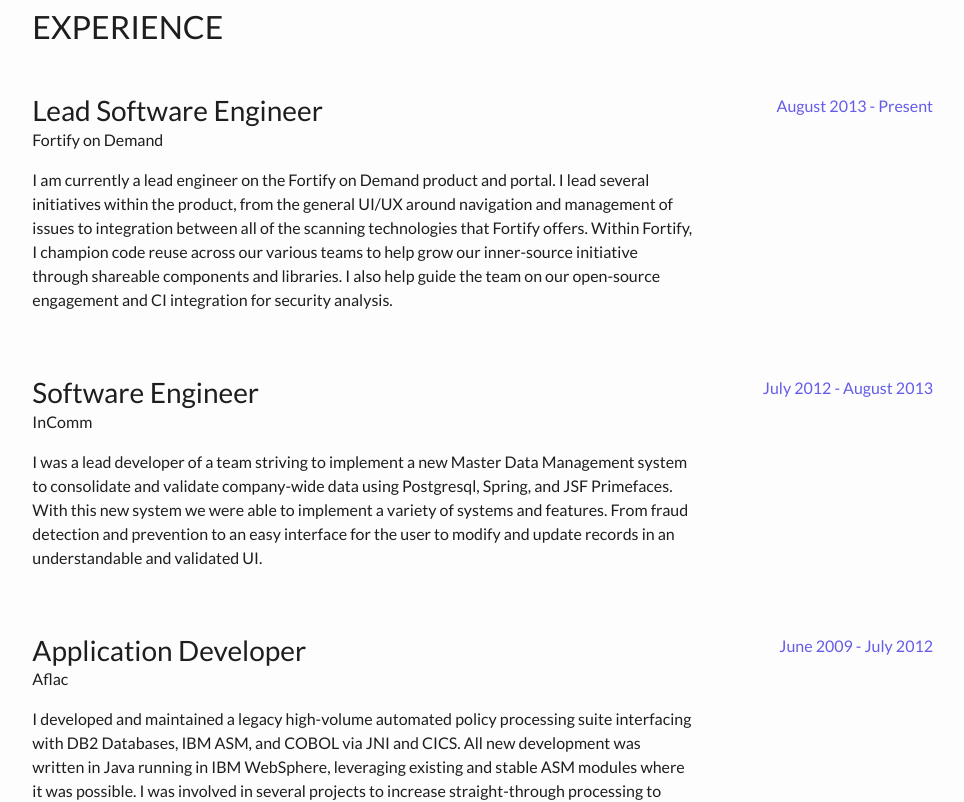
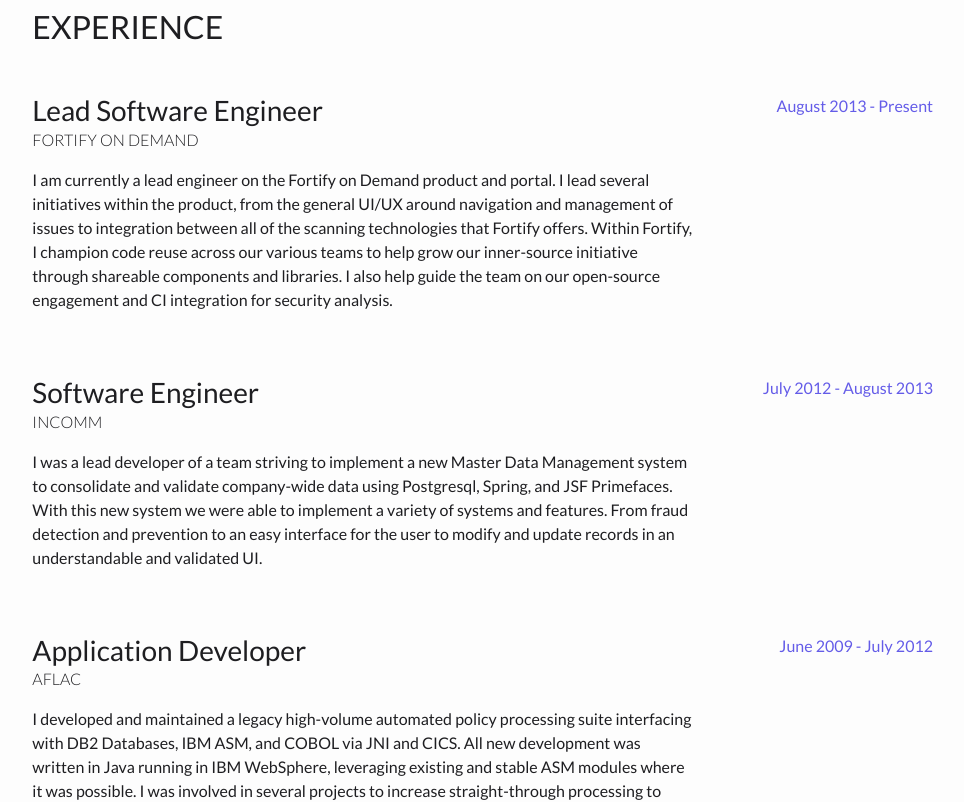
Before and after one commit to mtgibbs/mtgibbs.xyz, an Angular app: page / in a window 1280 px wide. Shown: the part 840-1642 px from the top of the page, without its empty margins (254-1218 px from the left). Built offline with nearby package versions, Linux system fonts and the light colour scheme; some icons are missing.

Commit message:
Lighten the subtitle

```diff
--- a/src/app/experience-item/experience-item.component.html
+++ b/src/app/experience-item/experience-item.component.html
@@ -1,7 +1,7 @@
 <div class="d-flex flex-column flex-md-row mb-5">
   <div class="resume-content mr-auto">
     <h3 class="mb-0">{{ item.title }}</h3>
-    <div class="mb-3">{{ item.subTitle }}</div>
+    <div class="subtitle mb-3">{{ item.subTitle }}</div>
     <p class="pr-4">{{ item.description }}</p>
   </div>
   <div *ngIf="item.startDate && item.endDate" class="text-md-right col-md-3 col-sm-12 mr-auto">
--- a/src/app/experience-item/experience-item.component.scss
+++ b/src/app/experience-item/experience-item.component.scss
@@ -0,0 +1,4 @@
+div.subtitle {
+    font-weight: 300;
+    text-transform: uppercase;
+}
```
